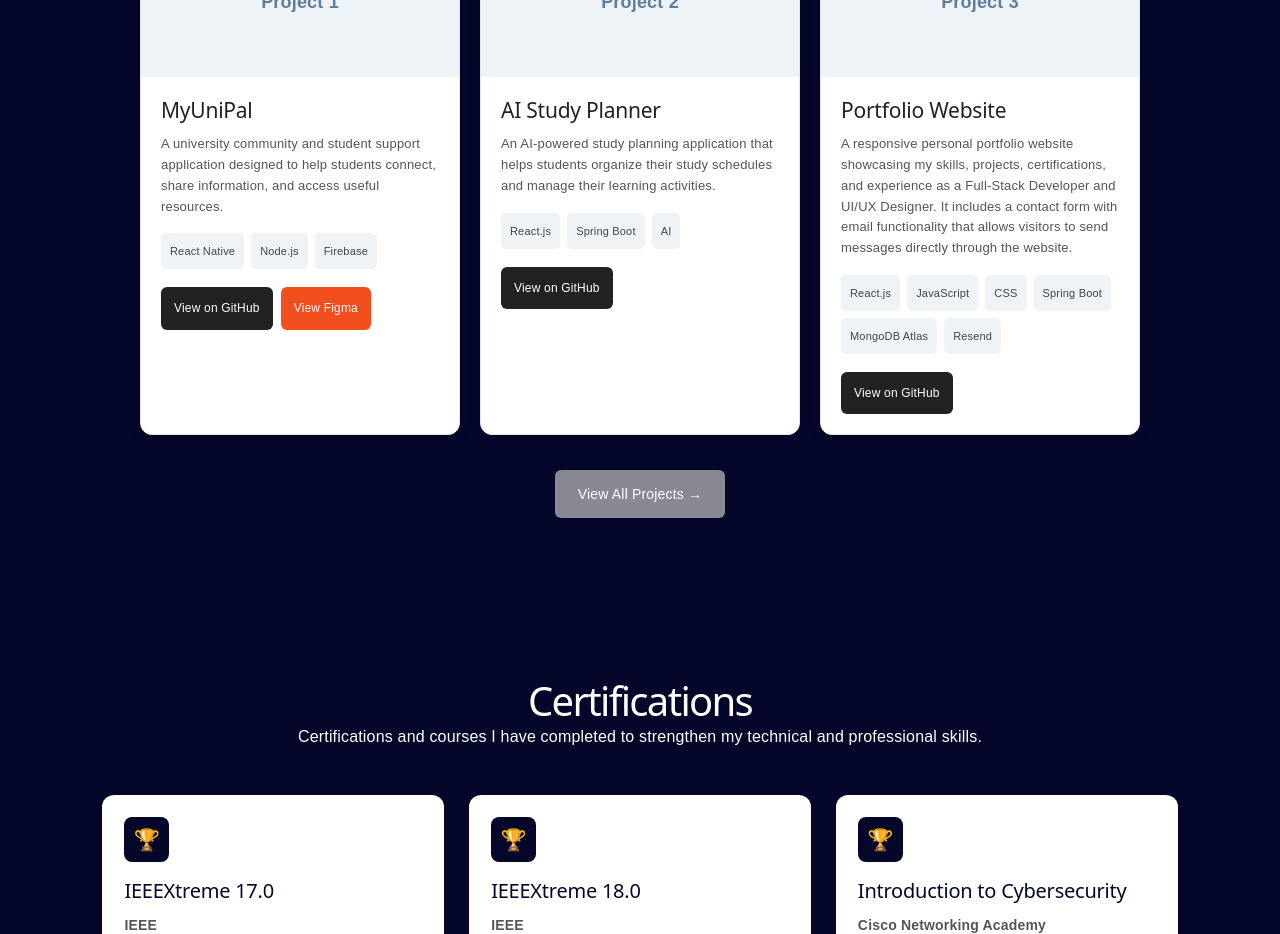
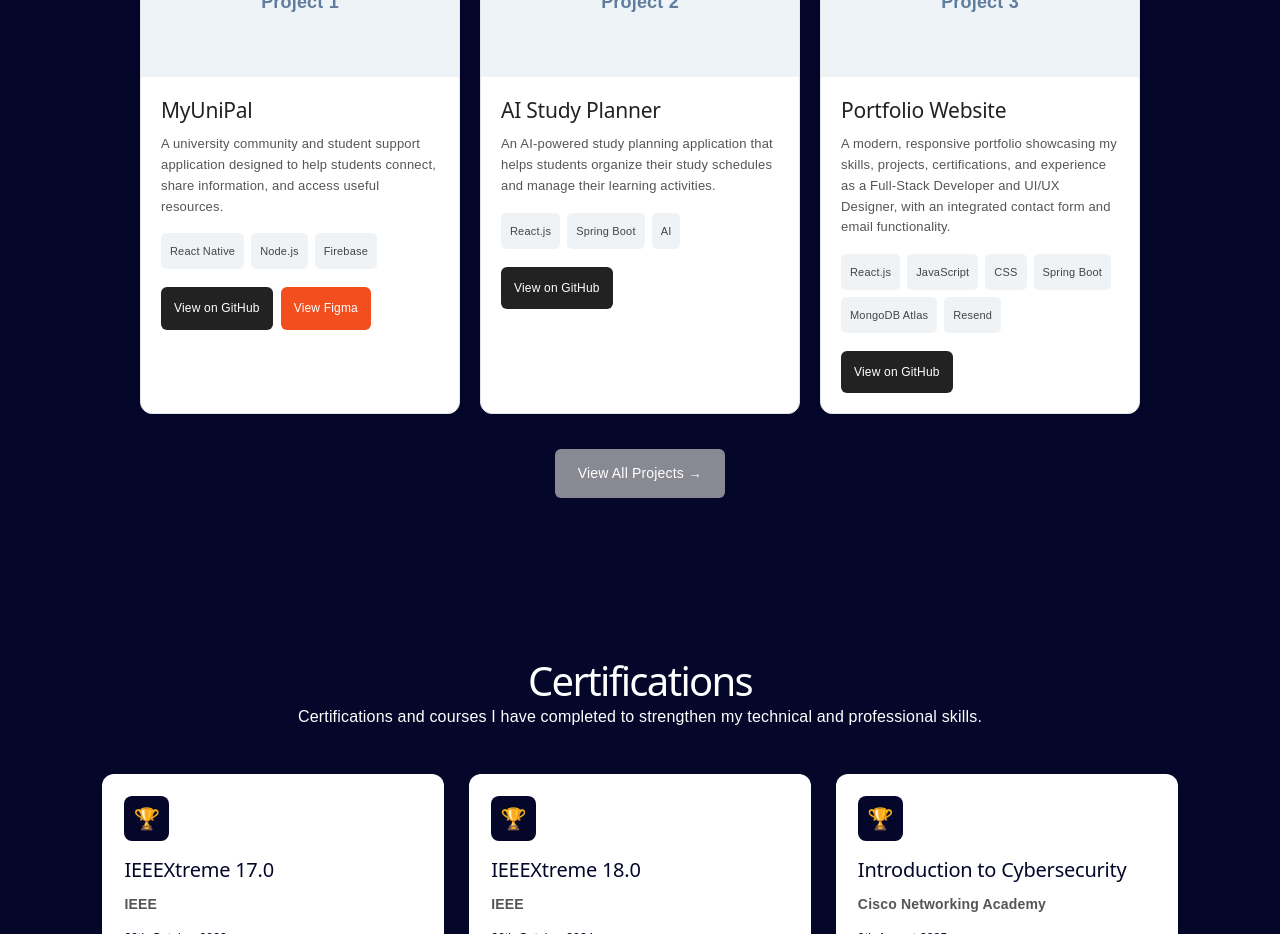
Before and after one commit to ishqafathima/My-Portfolio, a React (Vite) app: page / in a window 1280 px wide. Shown: the part 2760-3694 px from the top of the page. Built offline with nearby package versions, Linux system fonts and the light colour scheme.

Commit message:
update portfolio

```diff
--- a/src/sections/Projects/Projects.jsx
+++ b/src/sections/Projects/Projects.jsx
@@ -22,7 +22,7 @@ function Projects() {
     {
       title: "Portfolio Website",
       description:
-        "A responsive personal portfolio website showcasing my skills, projects, certifications, and experience as a Full-Stack Developer and UI/UX Designer. It includes a contact form with email functionality that allows visitors to send messages directly through the website.",
+        "A modern, responsive portfolio showcasing my skills, projects, certifications, and experience as a Full-Stack Developer and UI/UX Designer, with an integrated contact form and email functionality.",
       technologies: ["React.js", "JavaScript", "CSS","Spring Boot","MongoDB Atlas","Resend"],
       github: "https://github.com/ishqafathima/My-Portfolio",
     },
```
